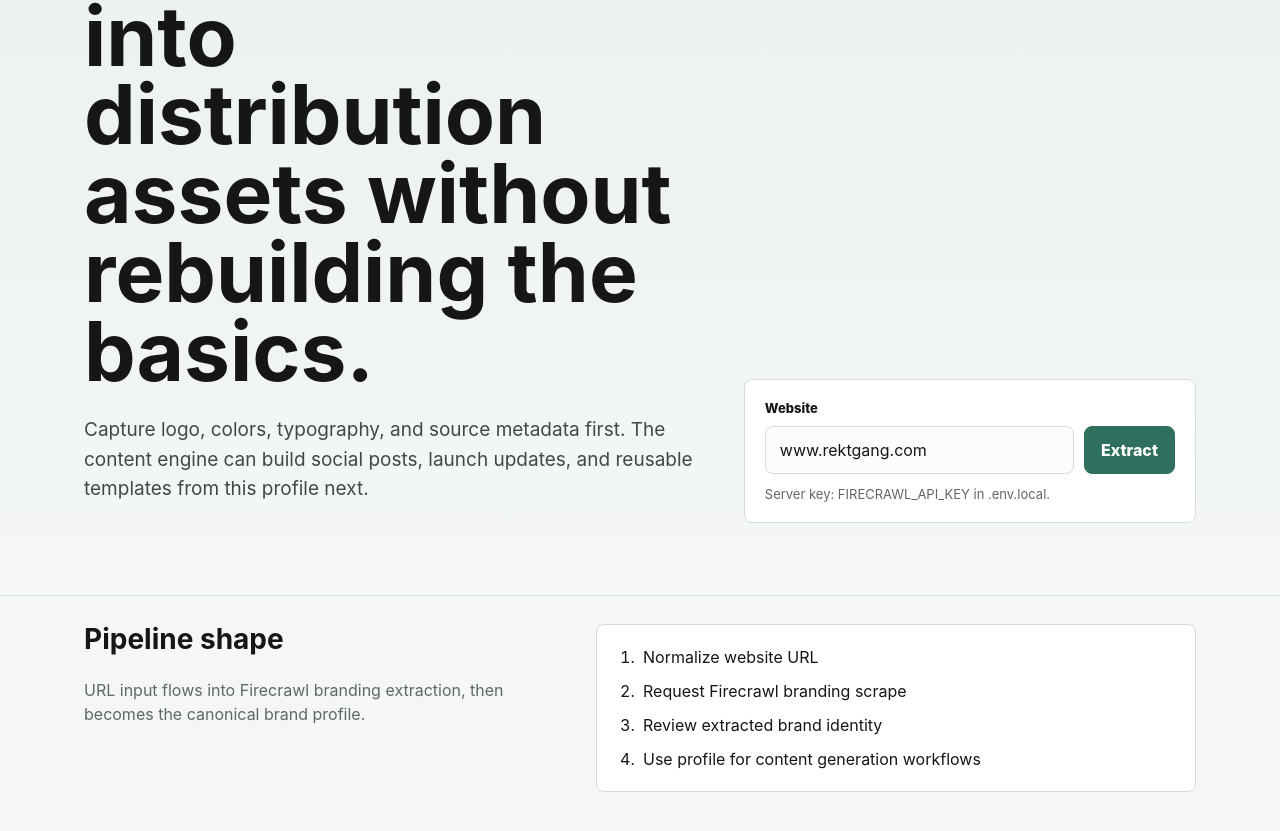
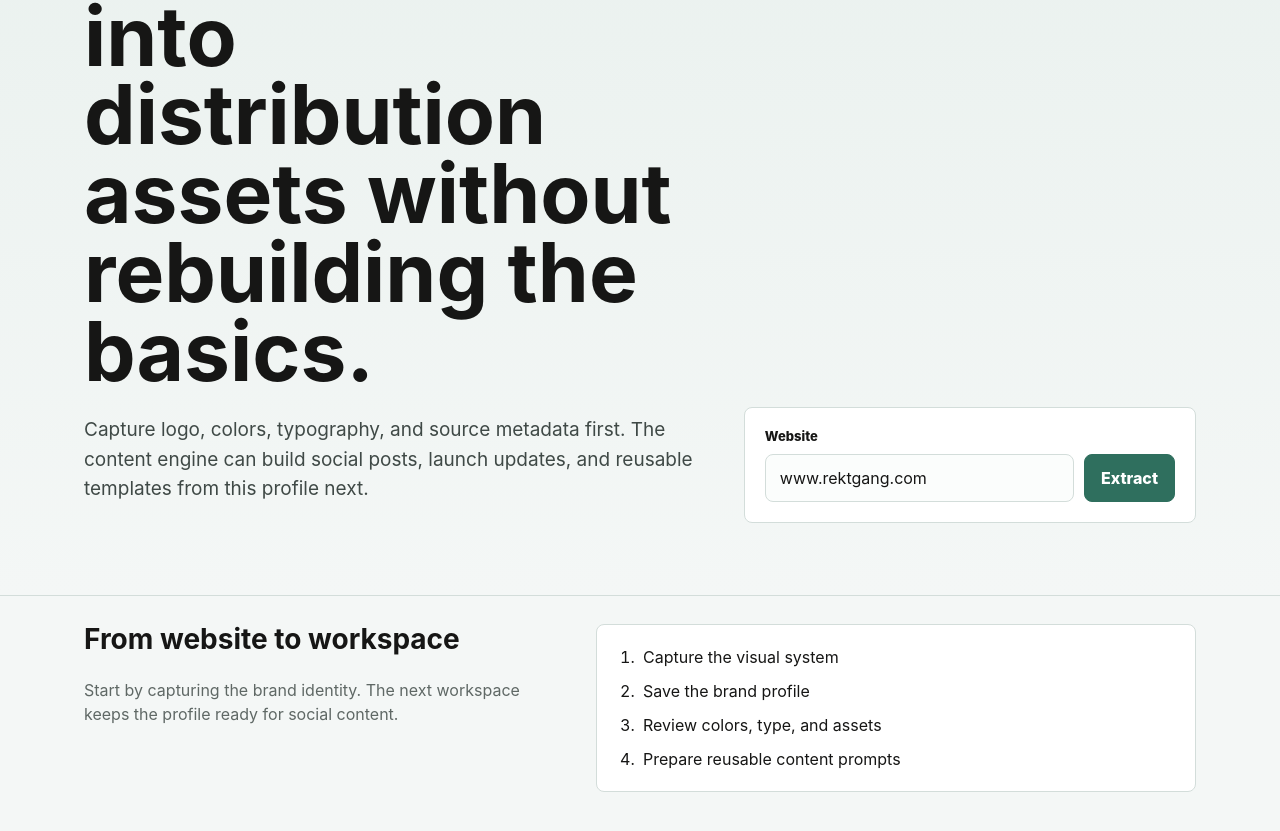
Before and after one commit to Vicorico17/distronow, a Next.js app: page / in a window 1280 px wide. Shown: the part 245-1076 px from the top of the page. Built offline with nearby package versions, Linux system fonts and the light colour scheme.

Commit message:
Clean up workspace copy

```diff
--- a/src/app/page.tsx
+++ b/src/app/page.tsx
@@ -51,7 +51,7 @@ export default function Home() {
       <section className="intro">
         <nav>
           <strong>DistroNow</strong>
-          <span>Brand ingestion pipeline</span>
+          <span>Distribution workspace</span>
         </nav>
 
         <div className="intro-grid">
@@ -79,7 +79,6 @@ export default function Home() {
                 {state.status === "loading" ? "Extracting" : "Extract"}
               </button>
             </div>
-            <p>Server key: FIRECRAWL_API_KEY in .env.local.</p>
             {state.status === "error" ? <div className="error-box">{state.message}</div> : null}
           </form>
         </div>
@@ -90,14 +89,14 @@ export default function Home() {
       ) : (
         <section className="empty-state">
           <div>
-            <h2>Pipeline shape</h2>
-            <p>URL input flows into Firecrawl branding extraction, then becomes the canonical brand profile.</p>
+            <h2>From website to workspace</h2>
+            <p>Start by capturing the brand identity. The next workspace keeps the profile ready for social content.</p>
           </div>
           <ol>
-            <li>Normalize website URL</li>
-            <li>Request Firecrawl branding scrape</li>
-            <li>Review extracted brand identity</li>
-            <li>Use profile for content generation workflows</li>
+            <li>Capture the visual system</li>
+            <li>Save the brand profile</li>
+            <li>Review colors, type, and assets</li>
+            <li>Prepare reusable content prompts</li>
           </ol>
         </section>
       )}
```
Also changed, not shown: src/app/projects/[id]/page.tsx (+4 -4 lines).
